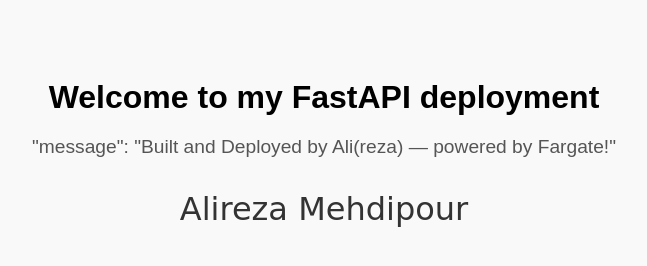
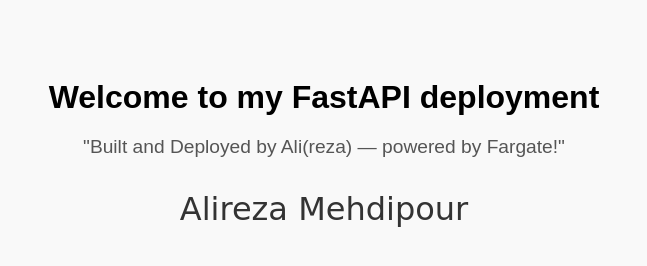
Before and after one commit to Alireza-Mehdipour/fargate-data-ingestion, a plain HTML site: page app/index.html in a window 1280 px wide. Shown: the whole page, without its empty margins (316-963 px from the left). Drawn offline with Linux system fonts and the light colour scheme.

Commit message:
Add project README and update landing page message

```diff
--- a/app/index.html
+++ b/app/index.html
@@ -29,7 +29,7 @@
 <body>
     <h1>Welcome to my FastAPI deployment</h1>
 
-    <p>"message": "Built and Deployed by Ali(reza) — powered by Fargate!"</p>
+    <p>"Built and Deployed by Ali(reza) — powered by Fargate!"</p>
 
     <div class="signature">Alireza Mehdipour</div>
 </body>
```
Also changed, not shown: 1 other file.
